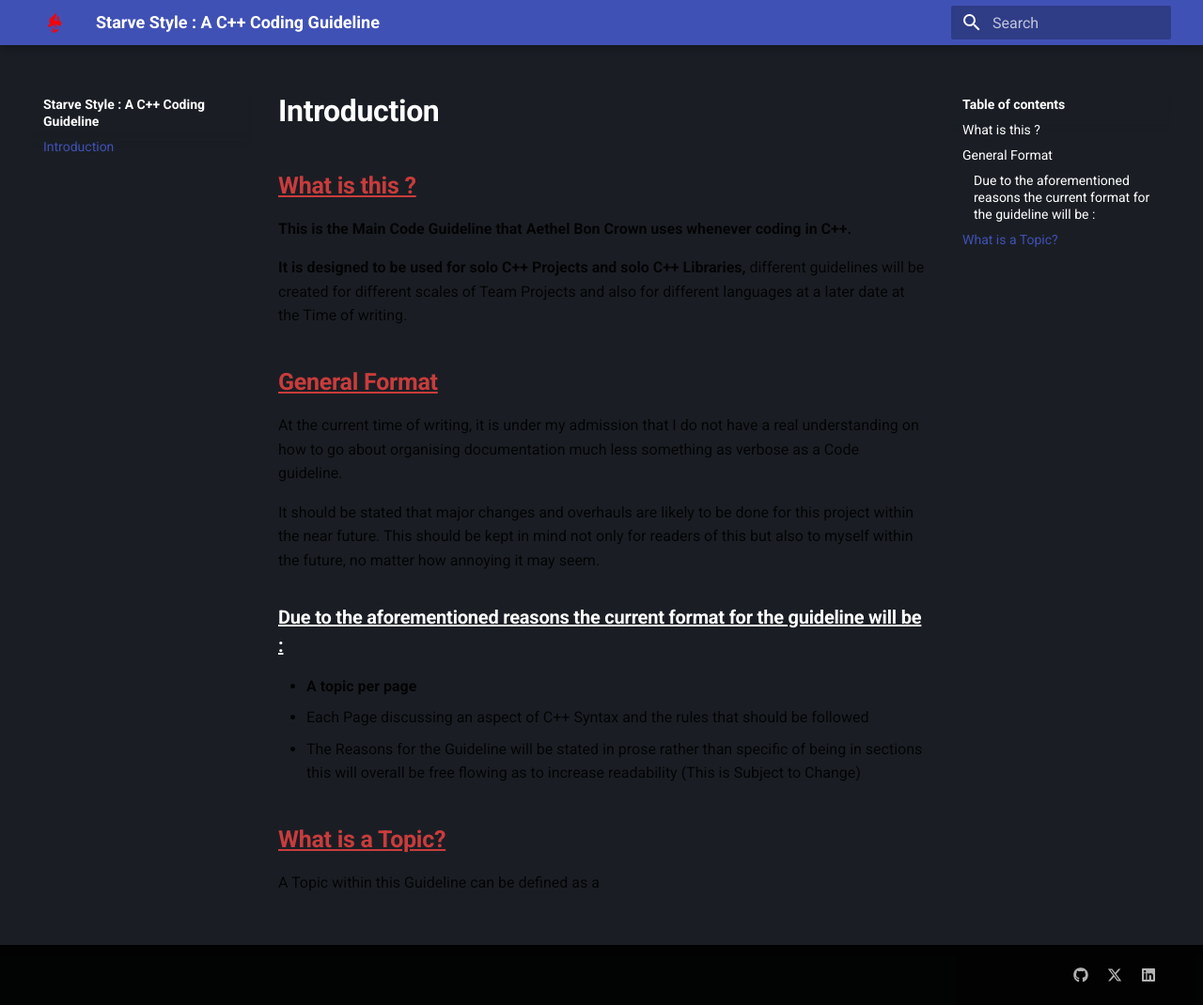
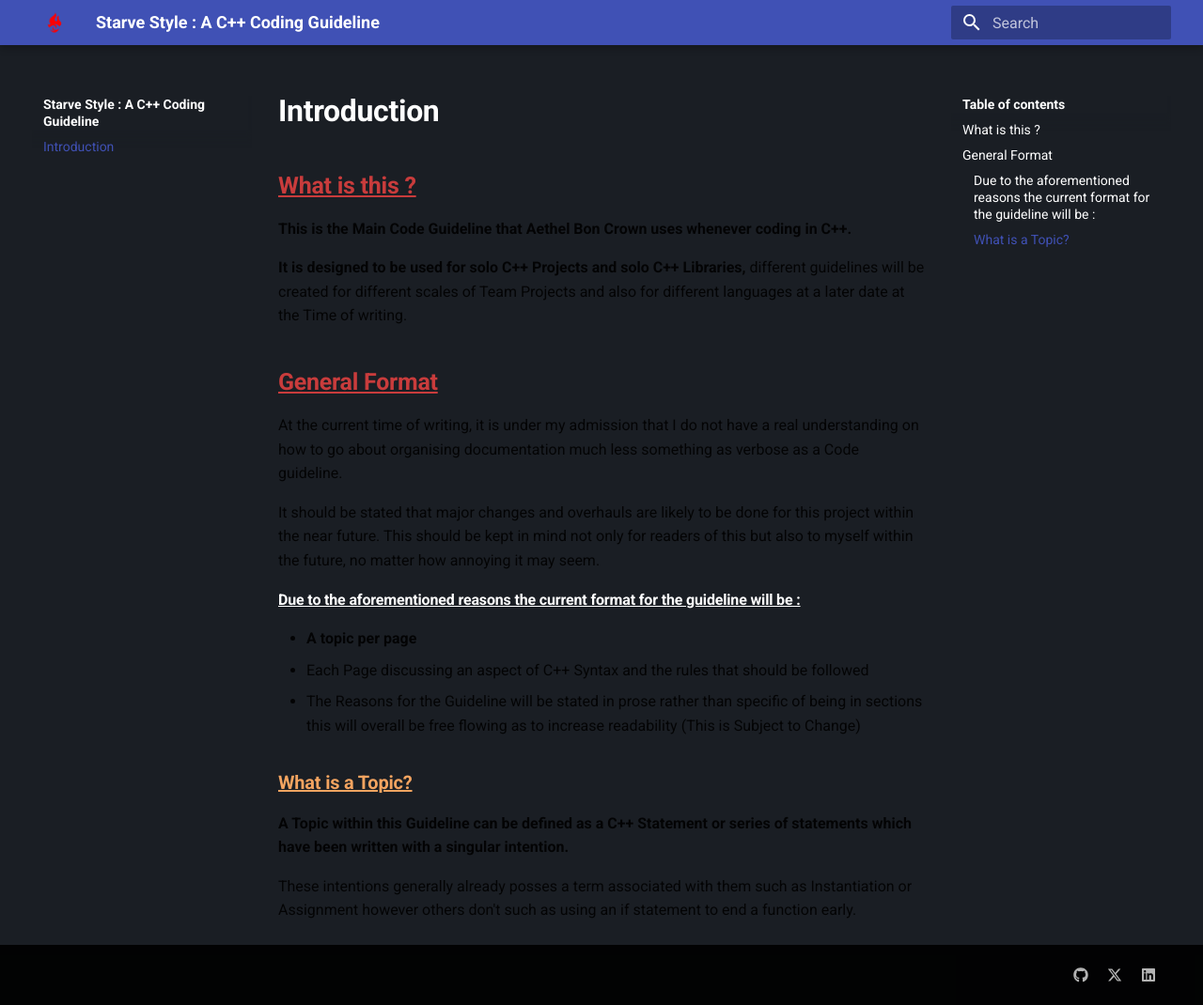
Before and after one commit to Belphonz/Starve-Style, an MkDocs documentation site: the page built from docs/index.md, in a window 1280 px wide and 1070 px high. Shown: the whole window at 94% size. Built offline with MkDocs 1.6.1 and Material for MkDocs 9.7.7, drawn with Linux system fonts in a browser that asks for light colours.

Commit message:
vault backup: 2024-10-19 23:27:54

```diff
--- a/docs/index.md
+++ b/docs/index.md
@@ -13,12 +13,14 @@ At the current time of writing, it is under my admission that I do not have a re
 It should be stated that major changes and overhauls are likely to be done for this project within the near future.
 This should be kept in mind not only for readers of this but also to myself within the future, no matter how annoying it may seem.
 
-### <u>Due to the aforementioned reasons the current format for the guideline will be :</u>
+#### <u>Due to the aforementioned reasons the current format for the guideline will be :</u>
 
 - **A topic per page**
 - Each Page discussing an aspect of C++ Syntax and the rules that should be followed
 - The Reasons for the Guideline will be stated in prose rather than specific of being in sections this will overall be free flowing as to increase readability (This is Subject to Change)
 
-## <u>What is a Topic?</u>
+### <u>What is a Topic?</u>
 
-A Topic within this Guideline can be defined as a
+**A Topic within this Guideline can be defined as a C++ Statement or series of statements which have been written with a singular intention.**
+
+These intentions generally already posses a term associated with them such as Instantiation or Assignment however others don't such as using an if statement to end a function early.
--- a/docs/stylesheets/extra.css
+++ b/docs/stylesheets/extra.css
@@ -10,6 +10,11 @@
 
 .md-typeset h3 {
     font-weight: bold;
+    color: rgb(244, 164, 96);
+}
+
+.md-typeset h4 {
+    font-weight: bold;
     color: white;
 }
 
@@ -17,4 +22,5 @@ body {
     --md-default-bg-color:  rgb(26, 30, 36);
     --md-default-fg-color:  white;
     --md-default-fg-color--light: white;
+    color-interpolation-filters: white;
 }
```
